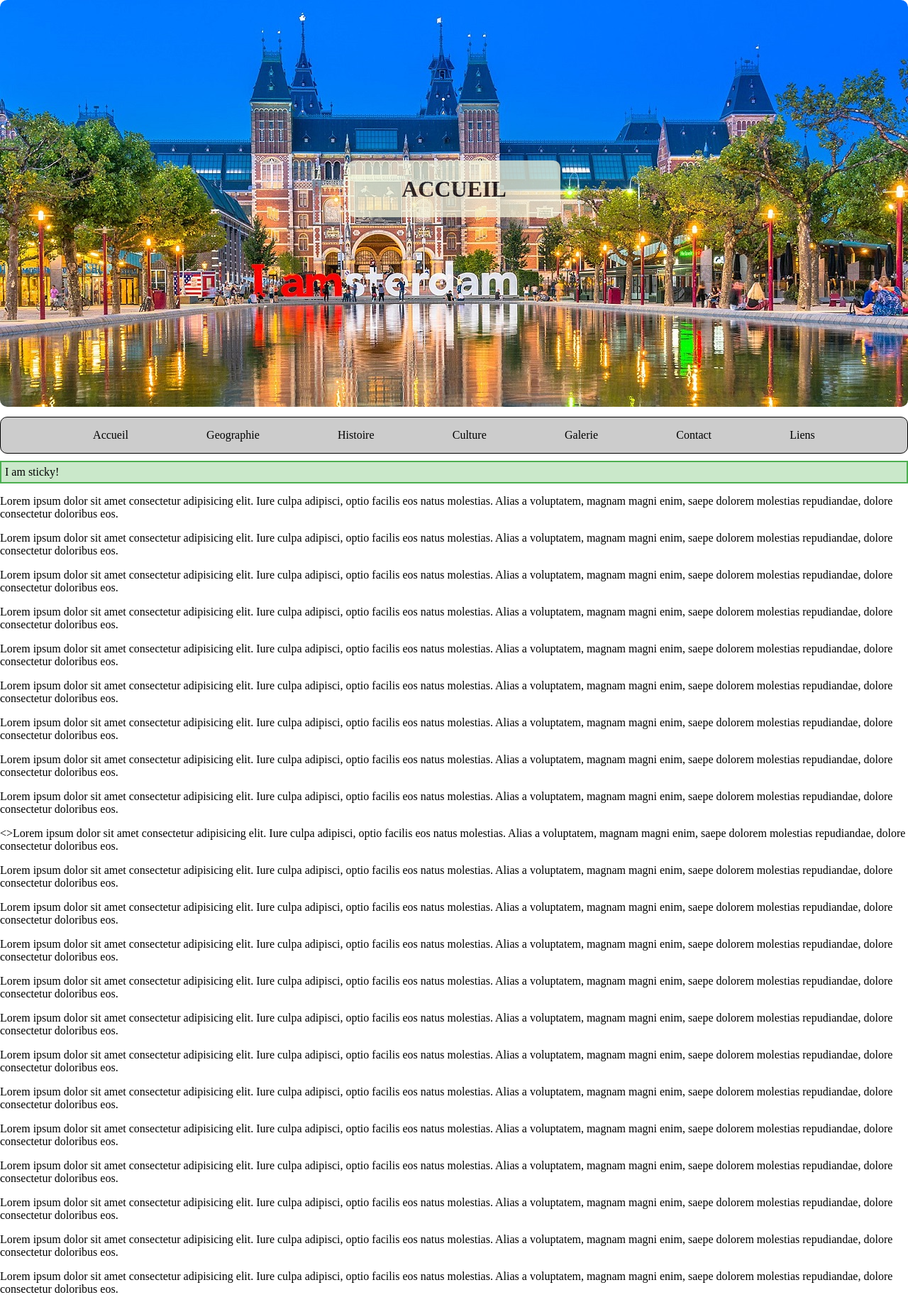
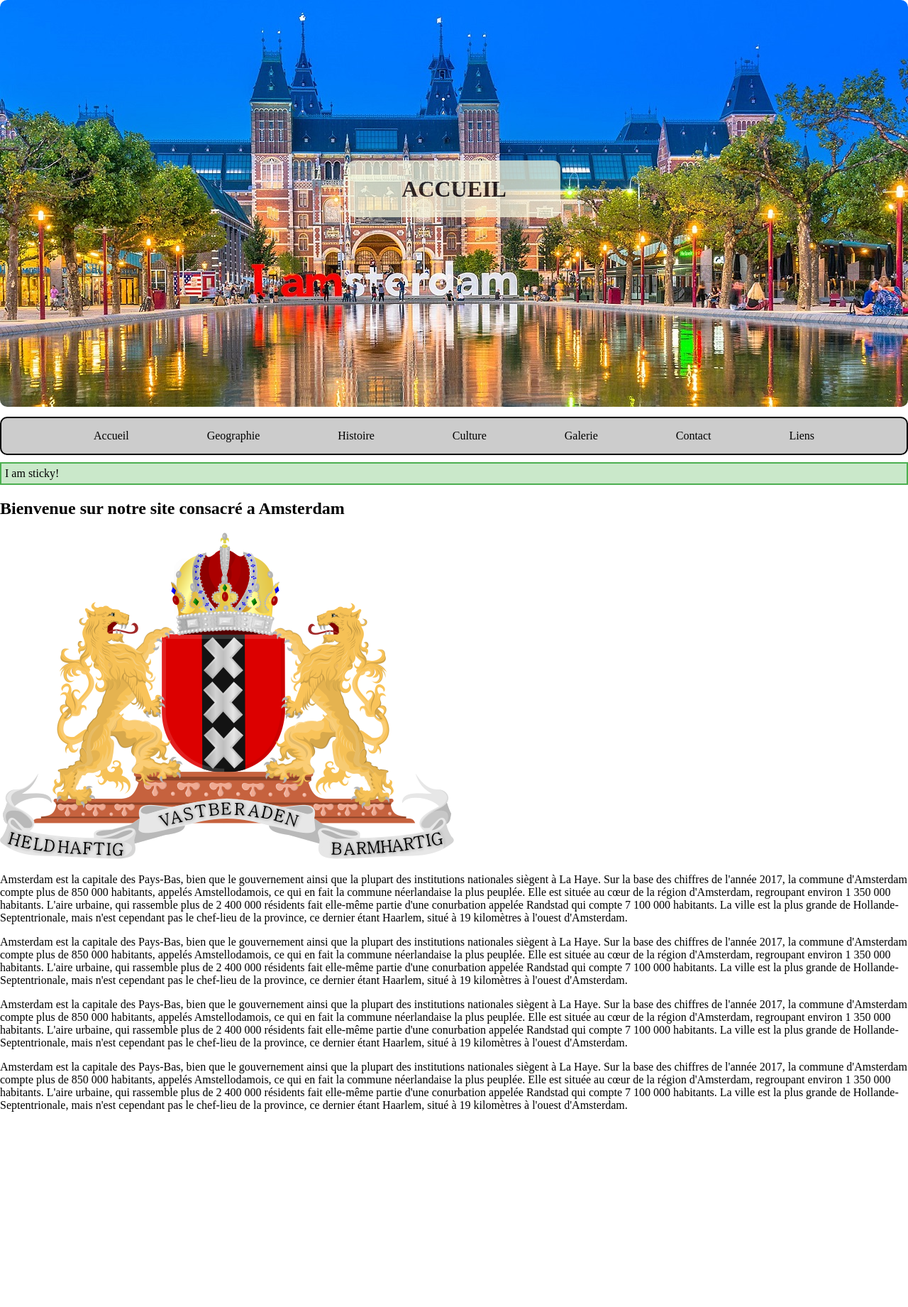
Before and after one commit to OkiSenpai/TI, a PHP site: page /public/ in a window 1280 px wide. Shown: the whole page at 71% size. After the commit the page ends 1566 px from the top, so only its background shows below. Run offline with PHP 8.4, Linux system fonts and the light colour scheme.

Commit message:
README chenged, added more details about what am I doing

```diff
--- a/public/css/style.css
+++ b/public/css/style.css
@@ -7,7 +7,7 @@
   padding: 0 75px;
   align-items: center;
   background-color: #ccc;
-  border: 1px solid #000;
+  border: 2px solid #000;
   border-radius: 10px;
 }
 
@@ -15,7 +15,8 @@
   margin: 0;
 }
 
-header {
+header,
+main {
   margin: auto;
 }
 
@@ -25,7 +26,8 @@
 }
 
 header,
-.banniere {
+.banniere,
+main {
   width: 1280px;
 }
 
@@ -64,3 +66,11 @@
   border-radius: 10px;
   text-align: center;
 }
+nav {
+  position: sticky;
+  top: 0;
+  z-index: 1000;
+}
+header {
+  overflow: visible;
+}
--- a/templates/accueil.php
+++ b/templates/accueil.php
@@ -18,97 +18,74 @@
 
 
     </header>
-    <div class="sticky">I am sticky!</div>
+    <main>
+        <div class="sticky">I am sticky!</div>
+        <h2>Bienvenue sur notre site consacré a Amsterdam</h2>
+        <img src="img/armoiries.png" alt="armoiries.png">
 
-    <p>Lorem ipsum dolor sit amet consectetur adipisicing elit. Iure culpa adipisci, optio facilis eos natus molestias.
-        Alias a voluptatem, magnam magni enim, saepe dolorem molestias repudiandae, dolore consectetur doloribus eos.
-    </p>
-    <p>Lorem ipsum dolor sit amet consectetur adipisicing elit. Iure culpa adipisci, optio facilis eos natus molestias.
-        Alias a voluptatem, magnam magni enim, saepe dolorem molestias repudiandae, dolore consectetur doloribus eos.
-    </p>
-    <p>Lorem ipsum dolor sit amet consectetur adipisicing elit. Iure culpa adipisci, optio facilis eos natus molestias.
-        Alias a voluptatem, magnam magni enim, saepe dolorem molestias repudiandae, dolore consectetur doloribus eos.
-    </p>
-    <p>Lorem ipsum dolor sit amet consectetur adipisicing elit. Iure culpa adipisci, optio facilis eos natus molestias.
-        Alias a voluptatem, magnam magni enim, saepe dolorem molestias repudiandae, dolore consectetur doloribus eos.
-    </p>
-    <p>Lorem ipsum dolor sit amet consectetur adipisicing elit. Iure culpa adipisci, optio facilis eos natus molestias.
-        Alias a voluptatem, magnam magni enim, saepe dolorem molestias repudiandae, dolore consectetur doloribus eos.
-    </p>
-    <p>Lorem ipsum dolor sit amet consectetur adipisicing elit. Iure culpa adipisci, optio facilis eos natus molestias.
-        Alias a voluptatem, magnam magni enim, saepe dolorem molestias repudiandae, dolore consectetur doloribus eos.
-    </p>
-    <p>Lorem ipsum dolor sit amet consectetur adipisicing elit. Iure culpa adipisci, optio facilis eos natus molestias.
-        Alias a voluptatem, magnam magni enim, saepe dolorem molestias repudiandae, dolore consectetur doloribus eos.
-    </p>
-    <p>Lorem ipsum dolor sit amet consectetur adipisicing elit. Iure culpa adipisci, optio facilis eos natus molestias.
-        Alias a voluptatem, magnam magni enim, saepe dolorem molestias repudiandae, dolore consectetur doloribus eos.
-    </p>
-    <p>Lorem ipsum dolor sit amet consectetur adipisicing elit. Iure culpa adipisci, optio facilis eos natus molestias.
-        Alias a voluptatem, magnam magni enim, saepe dolorem molestias repudiandae, dolore consectetur doloribus eos.
-    </p>
-    <>Lorem ipsum dolor sit amet consectetur adipisicing elit. Iure culpa adipisci, optio facilis eos natus molestias.
-        Alias a voluptatem, magnam magni enim, saepe dolorem molestias repudiandae, dolore consectetur doloribus eos.
-        <p>Lorem ipsum dolor sit amet consectetur adipisicing elit. Iure culpa adipisci, optio facilis eos natus
-            molestias.
-            Alias a voluptatem, magnam magni enim, saepe dolorem molestias repudiandae, dolore consectetur doloribus
-            eos.
+        <p>Amsterdam est la capitale des Pays-Bas, bien que le gouvernement ainsi que la plupart des institutions
+            nationales
+            siègent à La Haye. Sur la base des chiffres de l'année 2017, la commune d'Amsterdam compte plus de 850 000
+            habitants, appelés Amstellodamois, ce qui en fait la commune néerlandaise la plus peuplée. Elle est située
+            au
+            cœur de la région d'Amsterdam, regroupant environ 1 350 000 habitants. L'aire urbaine, qui rassemble plus de
+            2
+            400 000 résidents fait elle-même partie d'une conurbation appelée Randstad qui compte 7 100 000 habitants.
+            La
+            ville est la plus grande de Hollande-Septentrionale, mais n'est cependant pas le chef-lieu de la province,
+            ce
+            dernier étant Haarlem, situé à 19 kilomètres à l'ouest d'Amsterdam.
         </p>
-        <p>Lorem ipsum dolor sit amet consectetur adipisicing elit. Iure culpa adipisci, optio facilis eos natus
-            molestias.
-            Alias a voluptatem, magnam magni enim, saepe dolorem molestias repudiandae, dolore consectetur doloribus
-            eos.
+
+
+        <p>Amsterdam est la capitale des Pays-Bas, bien que le gouvernement ainsi que la plupart des institutions
+            nationales
+            siègent à La Haye. Sur la base des chiffres de l'année 2017, la commune d'Amsterdam compte plus de 850 000
+            habitants, appelés Amstellodamois, ce qui en fait la commune néerlandaise la plus peuplée. Elle est située
+            au
+            cœur de la région d'Amsterdam, regroupant environ 1 350 000 habitants. L'aire urbaine, qui rassemble plus de
+            2
+            400 000 résidents fait elle-même partie d'une conurbation appelée Randstad qui compte 7 100 000 habitants.
+            La
+            ville est la plus grande de Hollande-Septentrionale, mais n'est cependant pas le chef-lieu de la province,
+            ce
+            dernier étant Haarlem, situé à 19 kilomètres à l'ouest d'Amsterdam.
         </p>
-        <p>Lorem ipsum dolor sit amet consectetur adipisicing elit. Iure culpa adipisci, optio facilis eos natus
-            molestias.
-            Alias a voluptatem, magnam magni enim, saepe dolorem molestias repudiandae, dolore consectetur doloribus
-            eos.
+
+
+        <p>Amsterdam est la capitale des Pays-Bas, bien que le gouvernement ainsi que la plupart des institutions
+            nationales
+            siègent à La Haye. Sur la base des chiffres de l'année 2017, la commune d'Amsterdam compte plus de 850 000
+            habitants, appelés Amstellodamois, ce qui en fait la commune néerlandaise la plus peuplée. Elle est située
+            au
+            cœur de la région d'Amsterdam, regroupant environ 1 350 000 habitants. L'aire urbaine, qui rassemble plus de
+            2
+            400 000 résidents fait elle-même partie d'une conurbation appelée Randstad qui compte 7 100 000 habitants.
+            La
+            ville est la plus grande de Hollande-Septentrionale, mais n'est cependant pas le chef-lieu de la province,
+            ce
+            dernier étant Haarlem, situé à 19 kilomètres à l'ouest d'Amsterdam.
         </p>
-        <p>Lorem ipsum dolor sit amet consectetur adipisicing elit. Iure culpa adipisci, optio facilis eos natus
-            molestias.
-            Alias a voluptatem, magnam magni enim, saepe dolorem molestias repudiandae, dolore consectetur doloribus
-            eos.
+
+        <p>Amsterdam est la capitale des Pays-Bas, bien que le gouvernement ainsi que la plupart des institutions
+            nationales
+            siègent à La Haye. Sur la base des chiffres de l'année 2017, la commune d'Amsterdam compte plus de 850 000
+            habitants, appelés Amstellodamois, ce qui en fait la commune néerlandaise la plus peuplée. Elle est située
+            au
+            cœur de la région d'Amsterdam, regroupant environ 1 350 000 habitants. L'aire urbaine, qui rassemble plus de
+            2
+            400 000 résidents fait elle-même partie d'une conurbation appelée Randstad qui compte 7 100 000 habitants.
+            La
+            ville est la plus grande de Hollande-Septentrionale, mais n'est cependant pas le chef-lieu de la province,
+            ce
+            dernier étant Haarlem, situé à 19 kilomètres à l'ouest d'Amsterdam.
         </p>
-        <p>Lorem ipsum dolor sit amet consectetur adipisicing elit. Iure culpa adipisci, optio facilis eos natus
-            molestias.
-            Alias a voluptatem, magnam magni enim, saepe dolorem molestias repudiandae, dolore consectetur doloribus
-            eos.
-        </p>
-        <p>Lorem ipsum dolor sit amet consectetur adipisicing elit. Iure culpa adipisci, optio facilis eos natus
-            molestias.
-            Alias a voluptatem, magnam magni enim, saepe dolorem molestias repudiandae, dolore consectetur doloribus
-            eos.
-        </p>
-        <p>Lorem ipsum dolor sit amet consectetur adipisicing elit. Iure culpa adipisci, optio facilis eos natus
-            molestias.
-            Alias a voluptatem, magnam magni enim, saepe dolorem molestias repudiandae, dolore consectetur doloribus
-            eos.
-        </p>
-        <p>Lorem ipsum dolor sit amet consectetur adipisicing elit. Iure culpa adipisci, optio facilis eos natus
-            molestias.
-            Alias a voluptatem, magnam magni enim, saepe dolorem molestias repudiandae, dolore consectetur doloribus
-            eos.
-        </p>
-        <p>Lorem ipsum dolor sit amet consectetur adipisicing elit. Iure culpa adipisci, optio facilis eos natus
-            molestias.
-            Alias a voluptatem, magnam magni enim, saepe dolorem molestias repudiandae, dolore consectetur doloribus
-            eos.
-        </p>
-        <p>Lorem ipsum dolor sit amet consectetur adipisicing elit. Iure culpa adipisci, optio facilis eos natus
-            molestias.
-            Alias a voluptatem, magnam magni enim, saepe dolorem molestias repudiandae, dolore consectetur doloribus
-            eos.
-        </p>
-        <p>Lorem ipsum dolor sit amet consectetur adipisicing elit. Iure culpa adipisci, optio facilis eos natus
-            molestias.
-            Alias a voluptatem, magnam magni enim, saepe dolorem molestias repudiandae, dolore consectetur doloribus
-            eos.
-        </p>
-        <p>Lorem ipsum dolor sit amet consectetur adipisicing elit. Iure culpa adipisci, optio facilis eos natus
-            molestias.
-            Alias a voluptatem, magnam magni enim, saepe dolorem molestias repudiandae, dolore consectetur doloribus
-            eos.
-        </p>
+
+
+
+
+    </main>
+
 
 
 </body>
```
Also changed, not shown: README.md.
